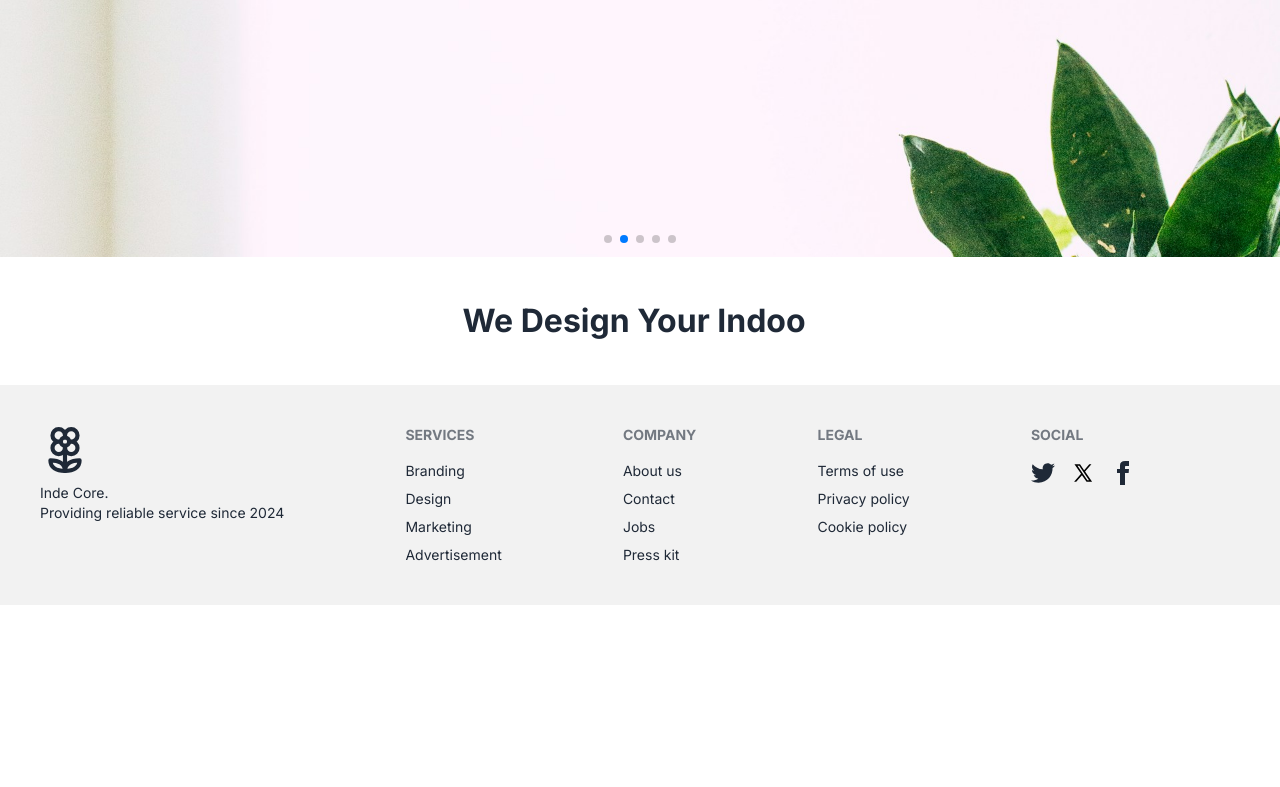
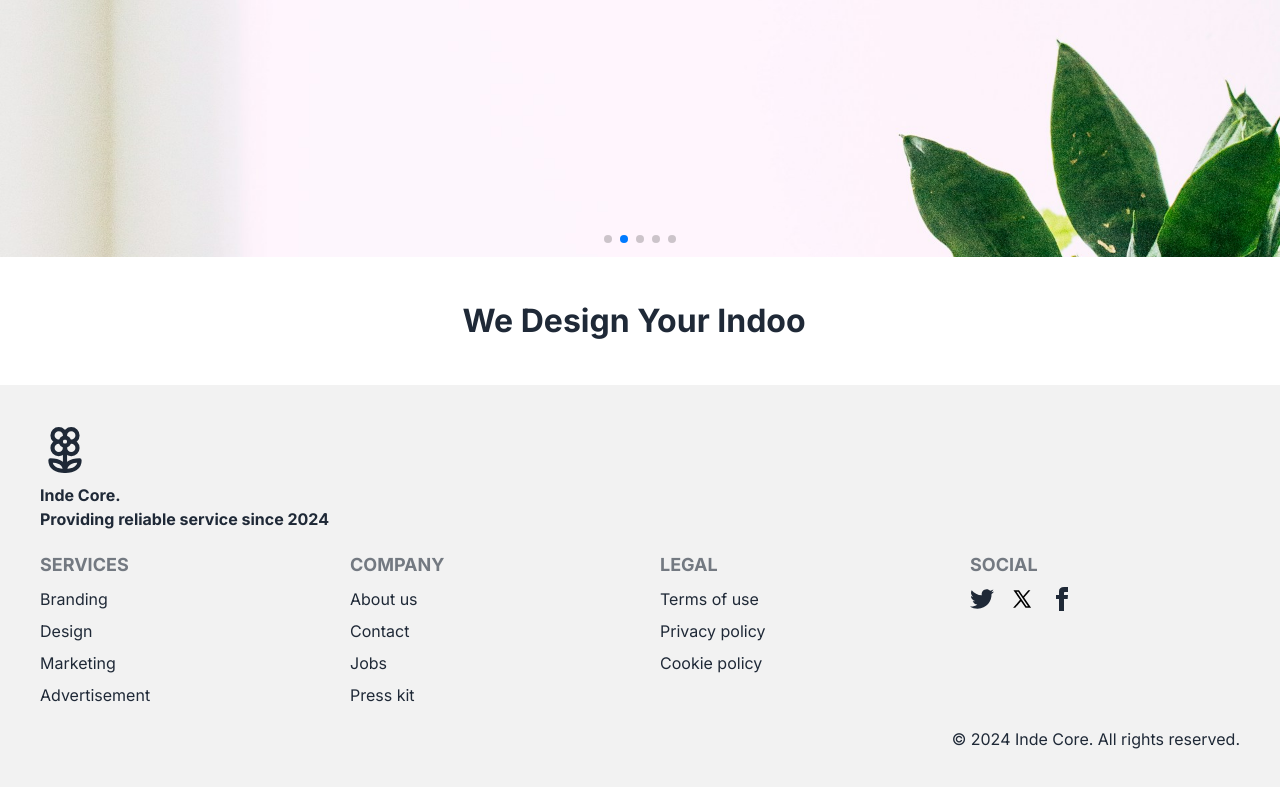
Before and after one commit to sabbir2609/plantx-fe, a Next.js app: page / in a window 1280 px wide. Shown: the part 367-1154 px from the top of the page. Before the commit the page ends 972 px from the top, so only its background shows below. Built offline with nearby package versions, Linux system fonts and the light colour scheme.

Commit message:
chore: Update footer layout and styling

```diff
--- a/components/home/Footer.tsx
+++ b/components/home/Footer.tsx
@@ -3,52 +3,68 @@ import Link from "next/link";
 
 export default function Footer() {
     return (
-        <footer className="footer p-10 bg-base-200 text-base-content">
+        <footer className="bg-base-200 text-base-content py-10 px-3 lg:px-10">
 
-            <div>
+            <div className="pb-5">
                 <Flower2 size={50} />
-                <p>Inde Core.<br />Providing reliable service since 2024</p>
+                <p className="mt-2 font-bold">Inde Core.<br />Providing reliable service since 2024</p>
             </div>
 
+            <div className="mx-auto grid grid-cols-2 md:grid-cols-3 lg:grid-cols-4 gap-10">
+
                 <nav>
-                <h6 className="footer-title">Services</h6>
-                <Link href="#" className="link link-hover">Branding</Link>
-                <Link href="#" className="link link-hover">Design</Link>
-                <Link href="#" className="link link-hover">Marketing</Link>
-                <Link href="#" className="link link-hover">Advertisement</Link>
+                    <h6 className="footer-title text-lg font-bold mb-2">Services</h6>
+                    <div className="flex flex-col space-y-2">
+                        <Link href="#" className="link-hover">Branding</Link>
+                        <Link href="#" className="link-hover">Design</Link>
+                        <Link href="#" className="link-hover">Marketing</Link>
+                        <Link href="#" className="link-hover">Advertisement</Link>
+                    </div>
                 </nav>
 
                 <nav>
-                <h6 className="footer-title">Company</h6>
-                <Link href="#" className="link link-hover">About us</Link>
-                <Link href="#" className="link link-hover">Contact</Link>
-                <Link href="#" className="link link-hover">Jobs</Link>
-                <Link href="#" className="link link-hover">Press kit</Link>
+                    <h6 className="footer-title text-lg font-bold mb-2">Company</h6>
+                    <div className="flex flex-col space-y-2">
+                        <Link href="#" className="link-hover">About us</Link>
+                        <Link href="#" className="link-hover">Contact</Link>
+                        <Link href="#" className="link-hover">Jobs</Link>
+                        <Link href="#" className="link-hover">Press kit</Link>
+                    </div>
                 </nav>
 
                 <nav>
-                <h6 className="footer-title">Legal</h6>
-                <Link href="#" className="link link-hover">Terms of use</Link>
-                <Link href="#" className="link link-hover">Privacy policy</Link>
-                <Link href="#" className="link link-hover">Cookie policy</Link>
+                    <h6 className="footer-title text-lg font-bold mb-2">Legal</h6>
+                    <div className="flex flex-col space-y-2">
+                        <Link href="#" className="link-hover">Terms of use</Link>
+                        <Link href="#" className="link-hover">Privacy policy</Link>
+                        <Link href="#" className="link-hover">Cookie policy</Link>
+                    </div>
                 </nav>
+
                 <nav>
-                <h6 className="footer-title">Social</h6>
-                <div className="grid grid-flow-col gap-4">
-                    <a>
-                        <svg xmlns="http://www.w3.org/2000/svg" width="24" height="24" viewBox="0 0 24 24" className="fill-current"><path d="M24 4.557c-.883.392-1.832.656-2.828.775 1.017-.609 1.798-1.574 2.165-2.724-.951.564-2.005.974-3.127 1.195-.897-.957-2.178-1.555-3.594-1.555-3.179 0-5.515 2.966-4.797 6.045-4.091-.205-7.719-2.165-10.148-5.144-1.29 2.213-.669 5.108 1.523 6.574-.806-.026-1.566-.247-2.229-.616-.054 2.281 1.581 4.415 3.949 4.89-.693.188-1.452.232-2.224.084.626 1.956 2.444 3.379 4.6 3.419-2.07 1.623-4.678 2.348-7.29 2.04 2.179 1.397 4.768 2.212 7.548 2.212 9.142 0 14.307-7.721 13.995-14.646.962-.695 1.797-1.562 2.457-2.549z"></path></svg>
-                    </a>
-                    <a>
+                    <h6 className="footer-title text-lg font-bold mb-2">Social</h6>
+                    <div className="flex space-x-4">
+                        <Link href="#">
+                            <svg xmlns="http://www.w3.org/2000/svg" width="24" height="24" viewBox="0 0 24 24" className="fill-current">
+                                <path d="M24 4.557c-.883.392-1.832.656-2.828.775 1.017-.609 1.798-1.574 2.165-2.724-.951.564-2.005.974-3.127 1.195-.897-.957-2.178-1.555-3.594-1.555-3.179 0-5.515 2.966-4.797 6.045-4.091-.205-7.719-2.165-10.148-5.144-1.29 2.213-.669 5.108 1.523 6.574-.806-.026-1.566-.247-2.229-.616-.054 2.281 1.581 4.415 3.949 4.89-.693.188-1.452.232-2.224.084.626 1.956 2.444 3.379 4.6 3.419-2.07 1.623-4.678 2.348-7.29 2.04 2.179 1.397 4.768 2.212 7.548 2.212 9.142 0 14.307-7.721 13.995-14.646.962-.695 1.797-1.562 2.457-2.549z"></path>
+                            </svg>
+                        </Link>
+                        <Link href="#">
                             <svg xmlns="http://www.w3.org/2000/svg" x="0px" y="0px" width="24" height="24" viewBox="0 0 30 30">
                                 <path d="M26.37,26l-8.795-12.822l0.015,0.012L25.52,4h-2.65l-6.46,7.48L11.28,4H4.33l8.211,11.971L12.54,15.97L3.88,26h2.65 l7.182-8.322L19.42,26H26.37z M10.23,6l12.34,18h-2.1L8.12,6H10.23z"></path>
                             </svg>
-                    </a>
-                    <a>
-                        <svg xmlns="http://www.w3.org/2000/svg" width="24" height="24" viewBox="0 0 24 24" className="fill-current"><path d="M9 8h-3v4h3v12h5v-12h3.642l.358-4h-4v-1.667c0-.955.192-1.333 1.115-1.333h2.885v-5h-3.808c-3.596 0-5.192 1.583-5.192 4.615v3.385z"></path></svg>
-                    </a>
+                        </Link>
+                        <Link href="#">
+                            <svg xmlns="http://www.w3.org/2000/svg" width="24" height="24" viewBox="0 0 24 24" className="fill-current">
+                                <path d="M9 8h-3v4h3v12h5v-12h3.642l.358-4h-4v-1.667c0-.955.192-1.333 1.115-1.333h2.885v-5h-3.808c-3.596 0-5.192 1.583-5.192 4.615v3.385z"></path>
+                            </svg>
+                        </Link>
                     </div>
                 </nav>
-
+            </div>
+            <div className="text-center lg:text-right mt-5">
+                <p>© 2024 Inde Core. All rights reserved.</p>
+            </div>
         </footer>
-    )
+    );
 }
```
Also changed, not shown: public/images/bg/footer_bg.jpg (added). Lines whose indentation alone changed are shown as unchanged.
